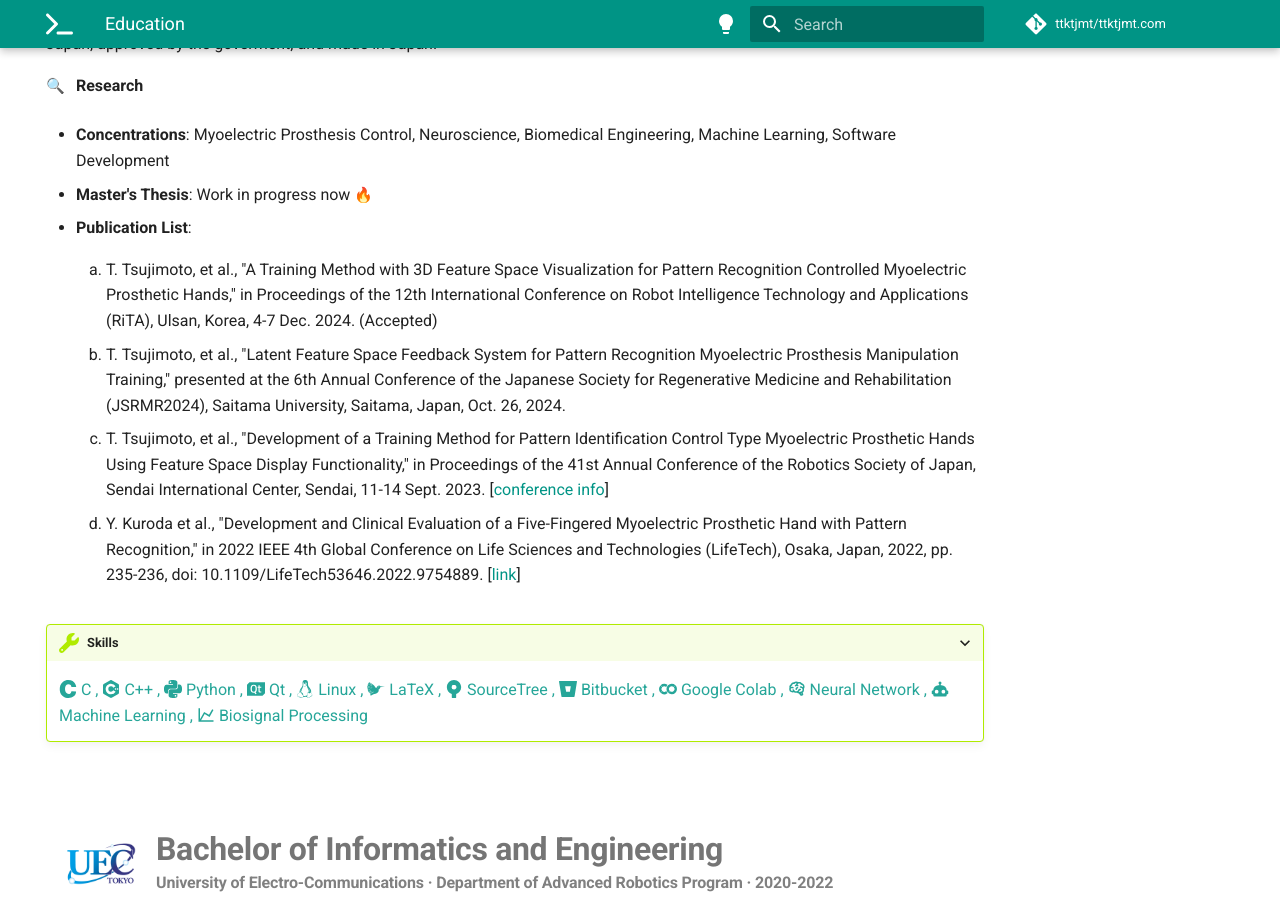
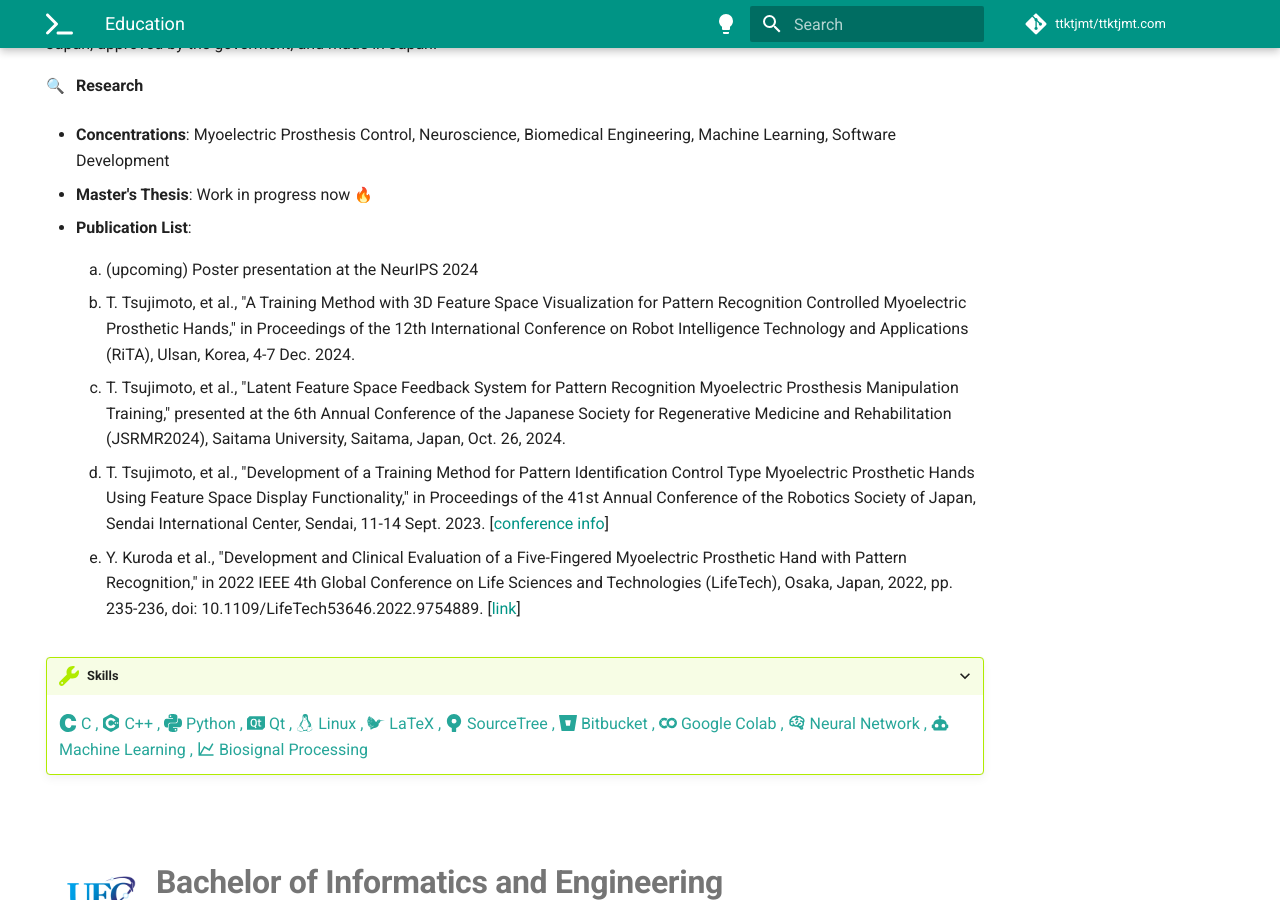
Before and after one commit to ttktjmt/ttktjmt.com, an MkDocs documentation site: the page built from docs/docs/education.md, in a window 1280 px wide and 900 px high, scrolled down 448 px. Built offline with MkDocs 1.6.1 and Material for MkDocs 9.7.7, drawn with Linux system fonts in a browser that asks for light colours; emoji names are drawn with the system emoji font; comment, search, counter and statistics services are not loaded.

```diff
--- a/docs/docs/education.md
+++ b/docs/docs/education.md
@@ -30,7 +30,9 @@ Our lab successfully commercialized a cyborg prosthetic hand with five independe
 
 * **Publication List**:
 
-    1. T. Tsujimoto, et al., "A Training Method with 3D Feature Space Visualization for Pattern Recognition Controlled Myoelectric Prosthetic Hands," in Proceedings of the 12th International Conference on Robot Intelligence Technology and Applications (RiTA), Ulsan, Korea, 4-7 Dec. 2024. (Accepted)
+    1. (upcoming) Poster presentation at the NeurIPS 2024
+
+    1. T. Tsujimoto, et al., "A Training Method with 3D Feature Space Visualization for Pattern Recognition Controlled Myoelectric Prosthetic Hands," in Proceedings of the 12th International Conference on Robot Intelligence Technology and Applications (RiTA), Ulsan, Korea, 4-7 Dec. 2024.
 
     1. T. Tsujimoto, et al., "Latent Feature Space Feedback System for Pattern Recognition Myoelectric Prosthesis Manipulation Training," presented at the 6th Annual Conference of the Japanese Society for Regenerative Medicine and Rehabilitation (JSRMR2024), Saitama University, Saitama, Japan, Oct. 26, 2024.
 
```
Also changed, not shown: docs/docs/blog/posts/myochallenge2024/comprehensive-guide.md (+1 -1 lines), docs/docs/projects.md (+2 -1 lines).
